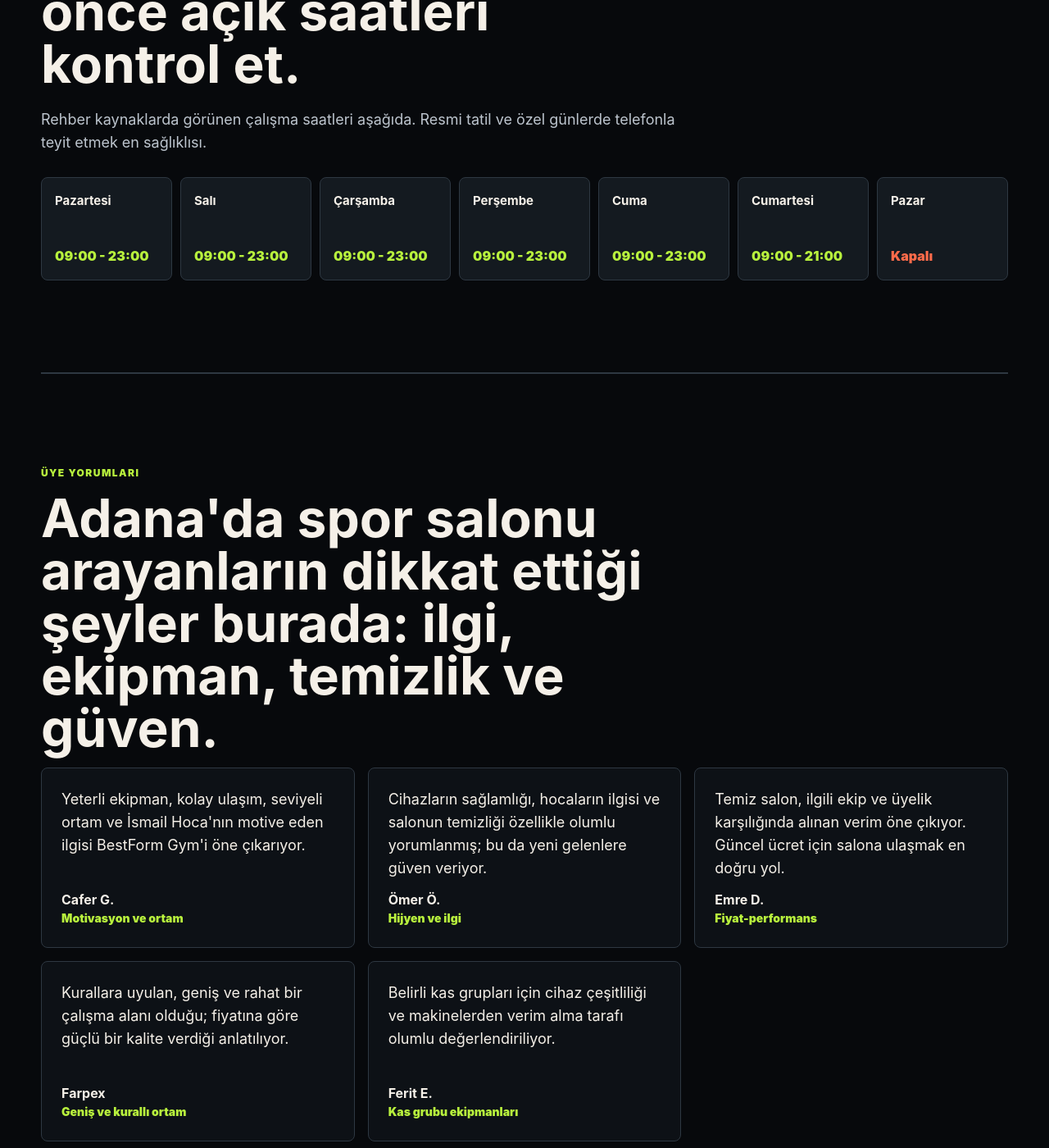
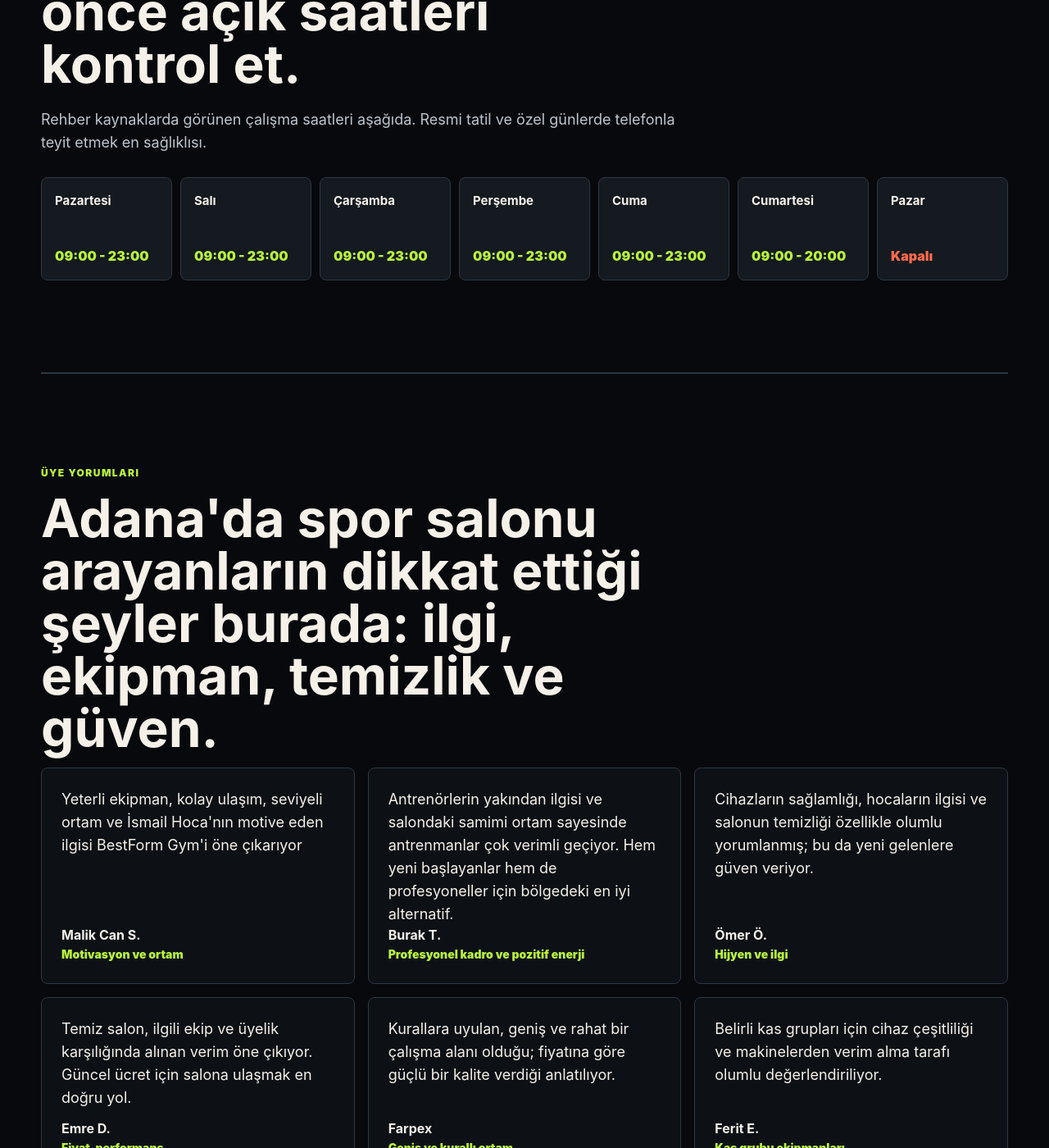
Before and after one commit to maliksrtl/BestForm-Gym, a Next.js app: page / in a window 1280 px wide. Shown: the part 5083-6483 px from the top of the page at 82% size. Built offline with nearby package versions, Linux system fonts and the light colour scheme.

Commit message:
yorum kartı

```diff
--- a/src/features/marketing/content.js
+++ b/src/features/marketing/content.js
@@ -124,16 +124,21 @@ export const hours = [
   ["Çarşamba", "09:00 - 23:00"],
   ["Perşembe", "09:00 - 23:00"],
   ["Cuma", "09:00 - 23:00"],
-  ["Cumartesi", "09:00 - 21:00"],
+  ["Cumartesi", "09:00 - 20:00"],
   ["Pazar", "Kapalı"]
 ];
 
 export const reviews = [
   {
-    name: "Cafer G.",
+    name: "Malik Can S.",
     result: "Motivasyon ve ortam",
     text:
-      "Yeterli ekipman, kolay ulaşım, seviyeli ortam ve İsmail Hoca'nın motive eden ilgisi BestForm Gym'i öne çıkarıyor."
+      "Yeterli ekipman, kolay ulaşım, seviyeli ortam ve İsmail Hoca'nın motive eden ilgisi BestForm Gym'i öne çıkarıyor"
+  },
+  {
+    name: "Burak T.",
+    result: "Profesyonel kadro ve pozitif enerji",
+    text: "Antrenörlerin yakından ilgisi ve salondaki samimi ortam sayesinde antrenmanlar çok verimli geçiyor. Hem yeni başlayanlar hem de profesyoneller için bölgedeki en iyi alternatif."
   },
   {
     name: "Ömer Ö.",
```
